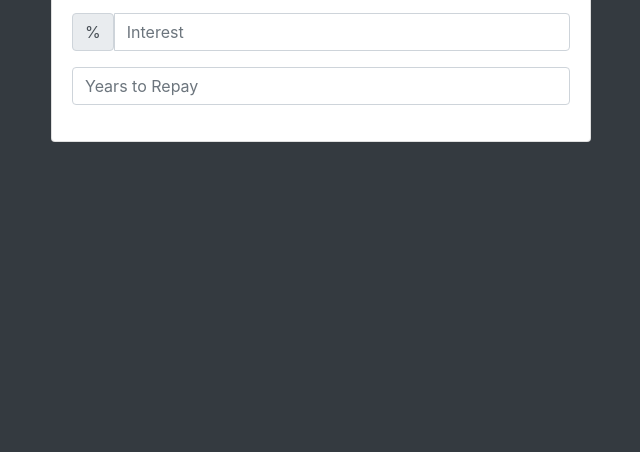
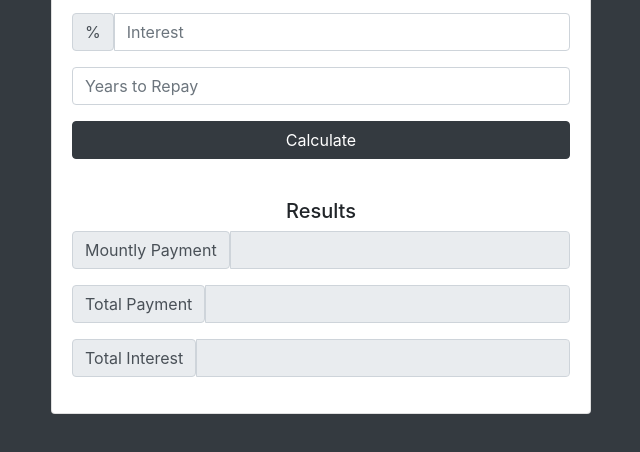
Before and after one commit to andreynho2006/loan-calculator, a plain HTML site: page index.html in a window 1280 px wide. Shown: the part 182-634 px from the top of the page, without its empty margins (319-959 px from the left). Drawn offline with nearby package versions, Linux system fonts and the light colour scheme.

Commit message:
add input disabled tags for the results of calculator and a loading image

```diff
--- a/index.html
+++ b/index.html
@@ -34,7 +34,38 @@
                         <div class="form-group">
                             <input type="number" class="form-control" id="years" placeholder="Years to Repay">
                         </div>
+                        <div class="form-group">
+                            <input type="submit" value="Calculate" class="btn btn-dark btn-block">
+                        </div>
                     </form>
+                    <!-- LOADER HERE -->
+                    <!-- <div id="loading">
+                        <img src="img/loading.gif" alt="">
+                    </div> -->
+                    <!-- RESULTS -->
+                    <div id="results" class="pt-4">
+                        <h5>Results</h5>
+                        <div class="form-group">
+                            <div class="input-group">
+                                <span class="input-group-text">Mountly Payment</span>
+                                <input type="number" class="form-control" id="mountly-payment" disabled>
+                            </div>
+                        </div>
+
+                        <div class="form-group">
+                            <div class="input-group">
+                                <span class="input-group-text">Total Payment</span>
+                                <input type="number" class="form-control" id="total-payment" disabled>
+                            </div>
+                        </div>
+
+                        <div class="form-group">
+                            <div class="input-group">
+                                <span class="input-group-text">Total Interest</span>
+                                <input type="number" class="form-control" id="total-interest" disabled>
+                            </div>
+                        </div>
+                    </div>
                 </div>
             </div>
         </div>
```
